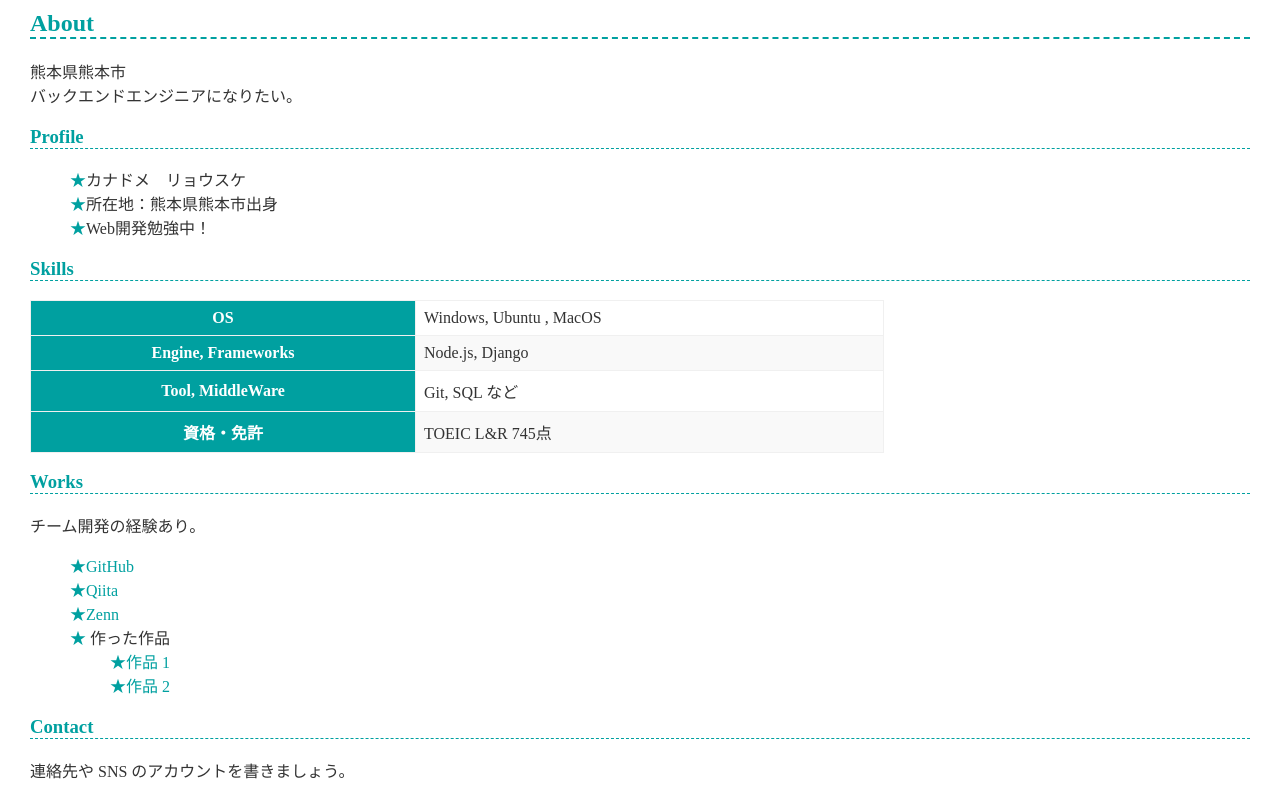
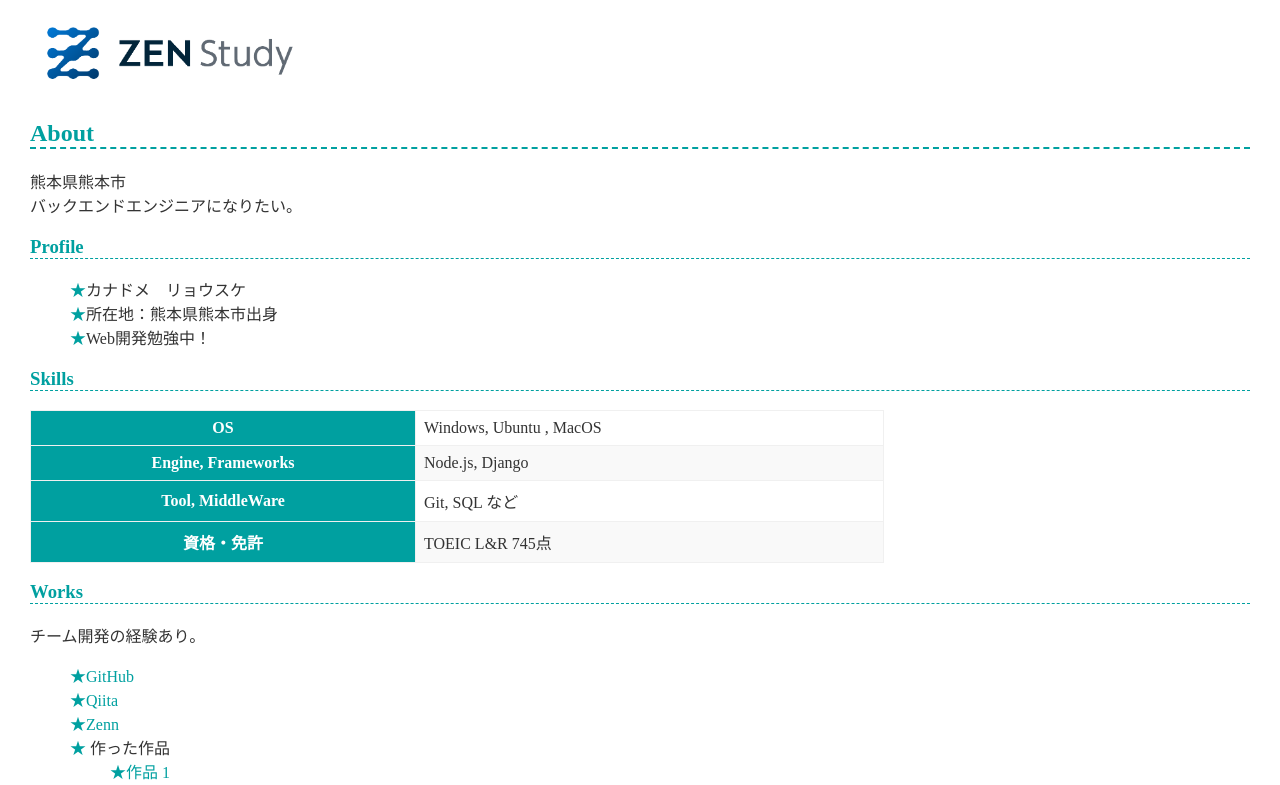
Before and after one commit to kanaryo-dev/kanaryo-dev.github.io, a plain HTML site: page index.html in a window 1280 px wide. Shown: the part 103-888 px from the top of the page. Drawn offline with Linux system fonts and the light colour scheme.

Commit message:
Add image to index.html

```diff
--- a/index.html
+++ b/index.html
@@ -8,6 +8,7 @@
   </head>
   <body>
     <h1>kanaryo-dev</h1>
+    <img src = '995c4933-private.png' width = '280'>
     <h2>About</h2>
     <p>
       熊本県熊本市<br>
```
